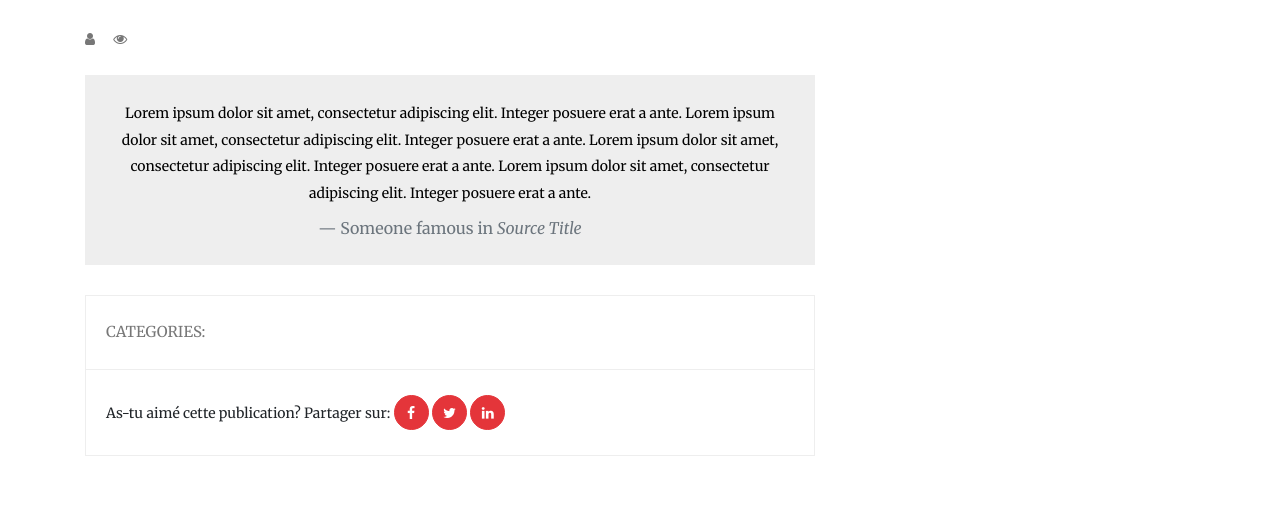
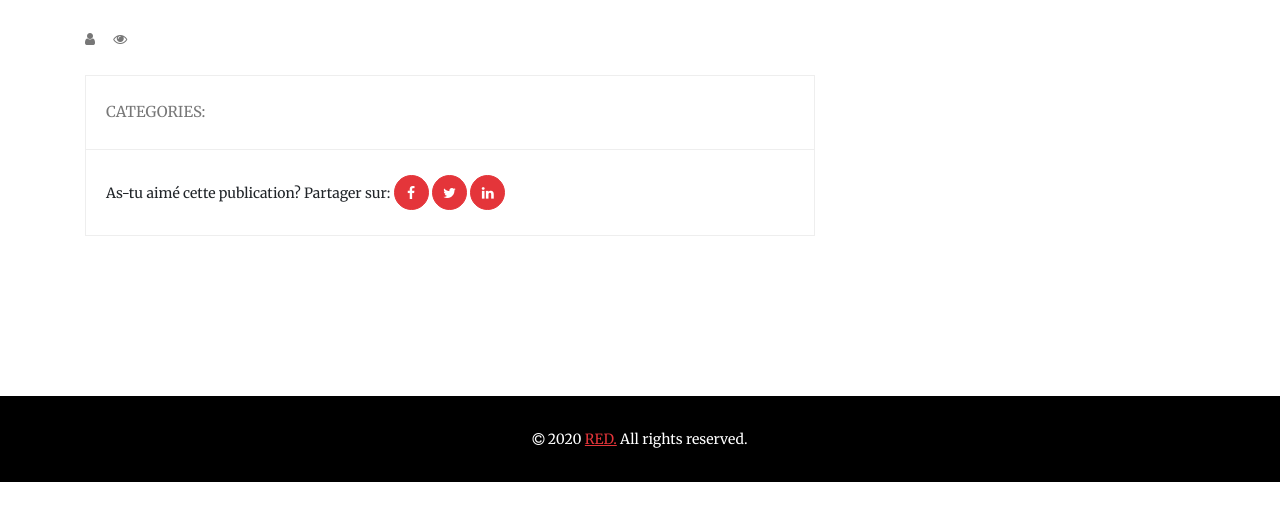
Before and after one commit to angemartial/sfy5_RED, a Symfony app: template templates/article/show.html.twig in a window 1280 px wide. Shown: the part 807-1312 px from the top of the page. After the commit the page ends 1289 px from the top, so only its background shows below. Run offline with Twig, Linux system fonts and the light colour scheme; the template is opened without the code that fills it, so the values that code supplies are empty; some libraries are stand-ins or nearby versions.

Commit message:
ignore idea

```diff
--- a/templates/article/show.html.twig
+++ b/templates/article/show.html.twig
@@ -55,10 +55,10 @@
 
                             </div>
 
-                            <blockquote class="blockquote text-center">
-                                <p>Lorem ipsum dolor sit amet, consectetur adipiscing elit. Integer posuere erat a ante. Lorem ipsum dolor sit amet, consectetur adipiscing elit. Integer posuere erat a ante. Lorem ipsum dolor sit amet, consectetur adipiscing elit. Integer posuere erat a ante. Lorem ipsum dolor sit amet, consectetur adipiscing elit. Integer posuere erat a ante.</p>
-                                <footer class="blockquote-footer">Someone famous in <cite title="Source Title">Source Title</cite></footer>
-                            </blockquote>
+                            {#<blockquote class="blockquote text-center">#}
+                                {#<p>Lorem ipsum dolor sit amet, consectetur adipiscing elit. Integer posuere erat a ante. Lorem ipsum dolor sit amet, consectetur adipiscing elit. Integer posuere erat a ante. Lorem ipsum dolor sit amet, consectetur adipiscing elit. Integer posuere erat a ante. Lorem ipsum dolor sit amet, consectetur adipiscing elit. Integer posuere erat a ante.</p>#}
+                                {#<footer class="blockquote-footer">Someone famous in <cite title="Source Title">Source Title</cite></footer>#}
+                            {#</blockquote>#}
 
                             <div class="blog-categories">
                                 <ul>
--- a/templates/base.html.twig
+++ b/templates/base.html.twig
@@ -5,8 +5,8 @@
     <meta charset="utf-8">
     <meta name="viewport" content="width=device-width, initial-scale=1, shrink-to-fit=no">
     <meta name="author" content="EnvyTheme">
-    <meta name="keywords" content="advisor, attorney, business, chartered, court, judge, lawyer, legal, advocate, barrister, company law, consultant, corporate, finance, law, law firm, legal adviser, solicitor">
-    <meta name="description" content="Abhy is a Creative and Responsive Professional HTML template for Lawyers, Attorneys, Corporate sites etc.">
+    <meta name="keywords" content="conseiller, avocat, entreprise, agréé, tribunal, juge, avocat, juridique, avocat, avocat, droit des sociétés, consultant, entreprise, finance, droit, cabinet d'avocats, conseiller juridique, notaire">
+    <meta name="description" content="RED est un site professionnel de recherche, d'édifications et de développement en droit. Il est adminitré par des juristes et docteurs en droit.">
     <!-- Bootstrap Min CSS -->
     {% block stylesheet %} {% endblock %}
     <link rel="stylesheet" href="/assets/css/bootstrap.min.css">
```
Also changed, not shown: 1 other file.
